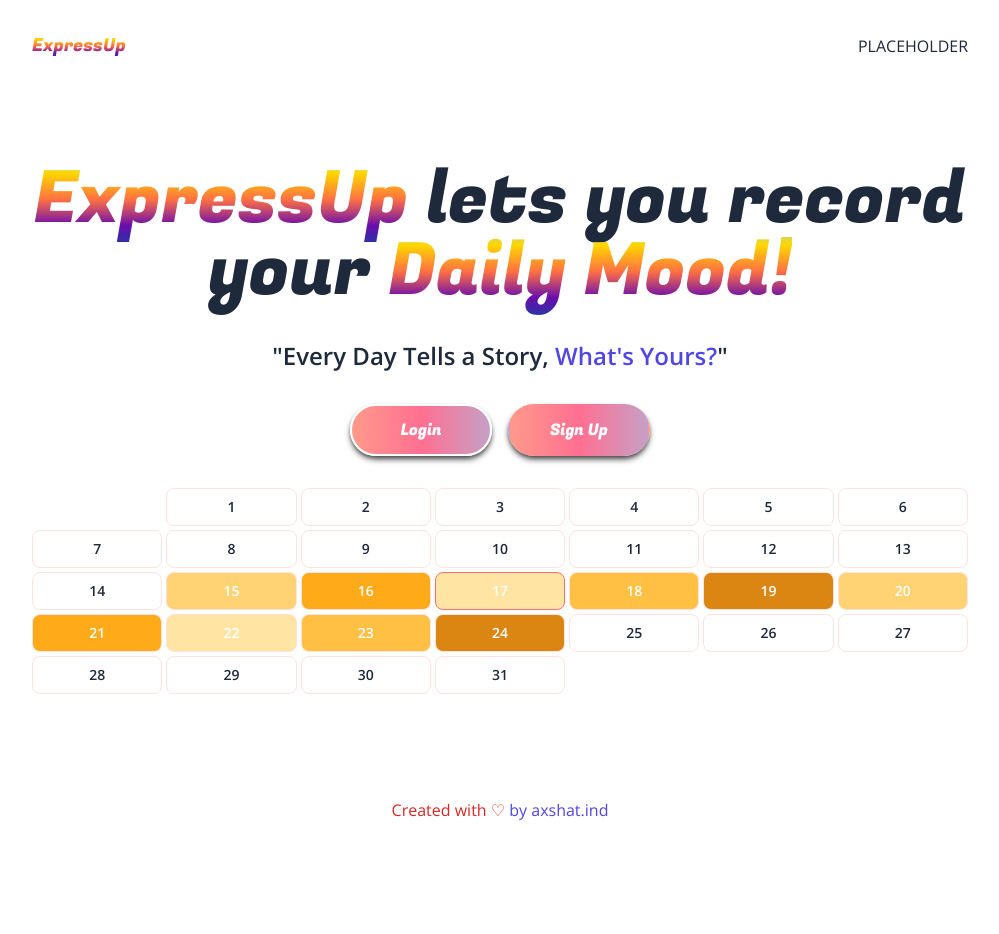
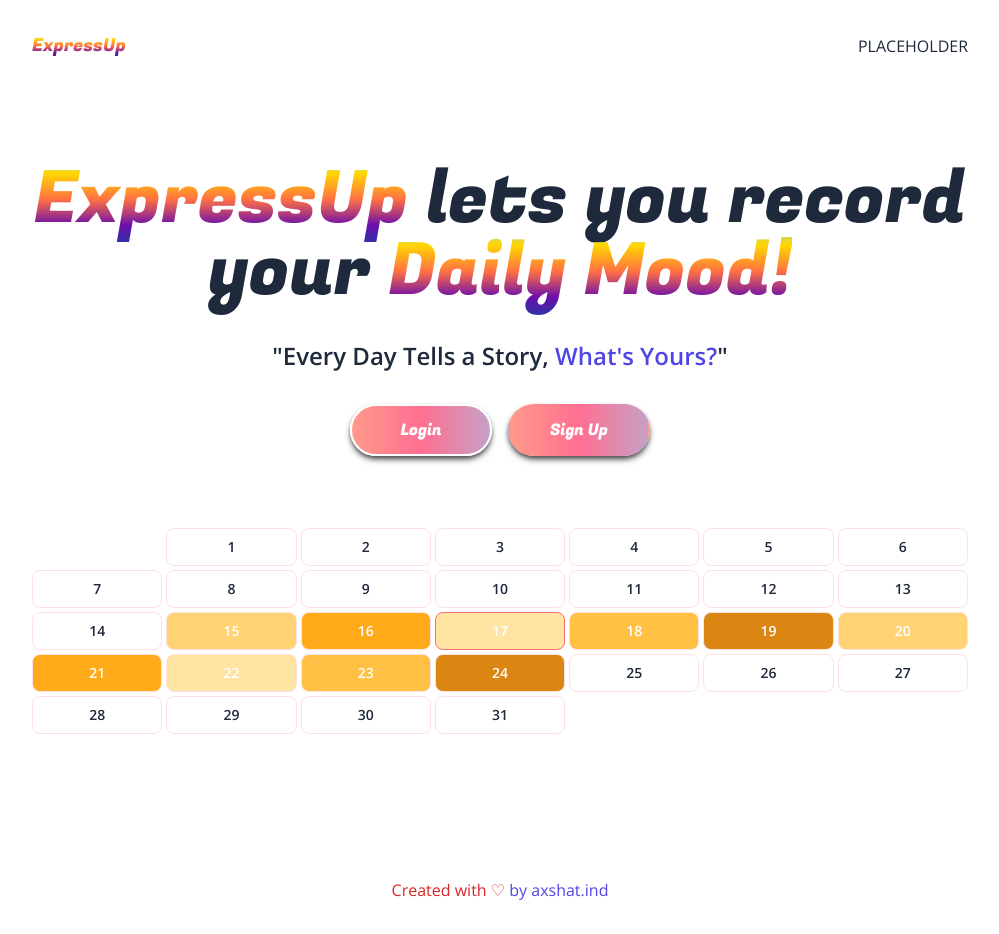
Before and after one commit to axshatInd/expressup, a Next.js app: page / in a window 1280 px wide. Shown: the whole page, without its empty margins (140-1139 px from the left). Before the commit the page ends 854 px from the top, so only its background shows below. Built offline with nearby package versions, Linux system fonts and the light colour scheme.

Commit message:
added redirect to home page by clicking on ExpressUp header

```diff
--- a/app/layout.js
+++ b/app/layout.js
@@ -1,5 +1,6 @@
 import { Fugaz_One, Open_Sans } from "next/font/google";
 import "./globals.css";
+import Link from "next/link";
 
 const opensans = Open_Sans({ subsets: ["latin"] });
 const fugaz = Fugaz_One({ subsets: ["latin"],weight: ['400'] });
@@ -11,8 +12,13 @@ export const metadata = {
 
 export default function RootLayout({ children }) {
   const header = (
+
     <header className="p-4 sm:p-8 flex items-center justify-between gap-4">
-      <h1 className={'text-base sm:text-lg textGradient ' + fugaz.className}>ExpressUp</h1>
+
+      <Link href={'/'}>
+        <h1 className={'text-base sm:text-lg textGradient ' + fugaz.className}>ExpressUp</h1>
+      </Link>
+
       <div className="flex items-center justify-between">
         PLACEHOLDER
       </div>
--- a/components/Calendar.js
+++ b/components/Calendar.js
@@ -24,10 +24,10 @@ export default function Calendar(props) {
   const numRows = Math.floor(daysToDisplay / 7) + (daysToDisplay % 7 ? 1 : 0);
 
   return (
-    <div className="flex flex-col overflow-hidden gap-1">
+    <div className='flex flex-col overflow-hidden gap-1 py-4 sm:py-6 md:py-10'>
       {[...Array(numRows).keys()].map((row, rowIndex) => {
         return (
-          <div key={rowIndex} className="grid grid-cols-7 gap-1">
+          <div key={rowIndex} className='grid grid-cols-7 gap-1'>
             {dayList.map((dayOfWeek, dayOfWeekIndex) => {
               let dayIndex = (rowIndex * 7) + dayOfWeekIndex - (firstDayOfMonth - 1);
 
@@ -54,7 +54,7 @@ export default function Calendar(props) {
                   }
                   key={dayOfWeekIndex}
                 >
-                  <p className="font-semibold">{dayIndex}</p>
+                  <p className='font-semibold'>{dayIndex}</p>
                 </div>
               );
             })}
```
